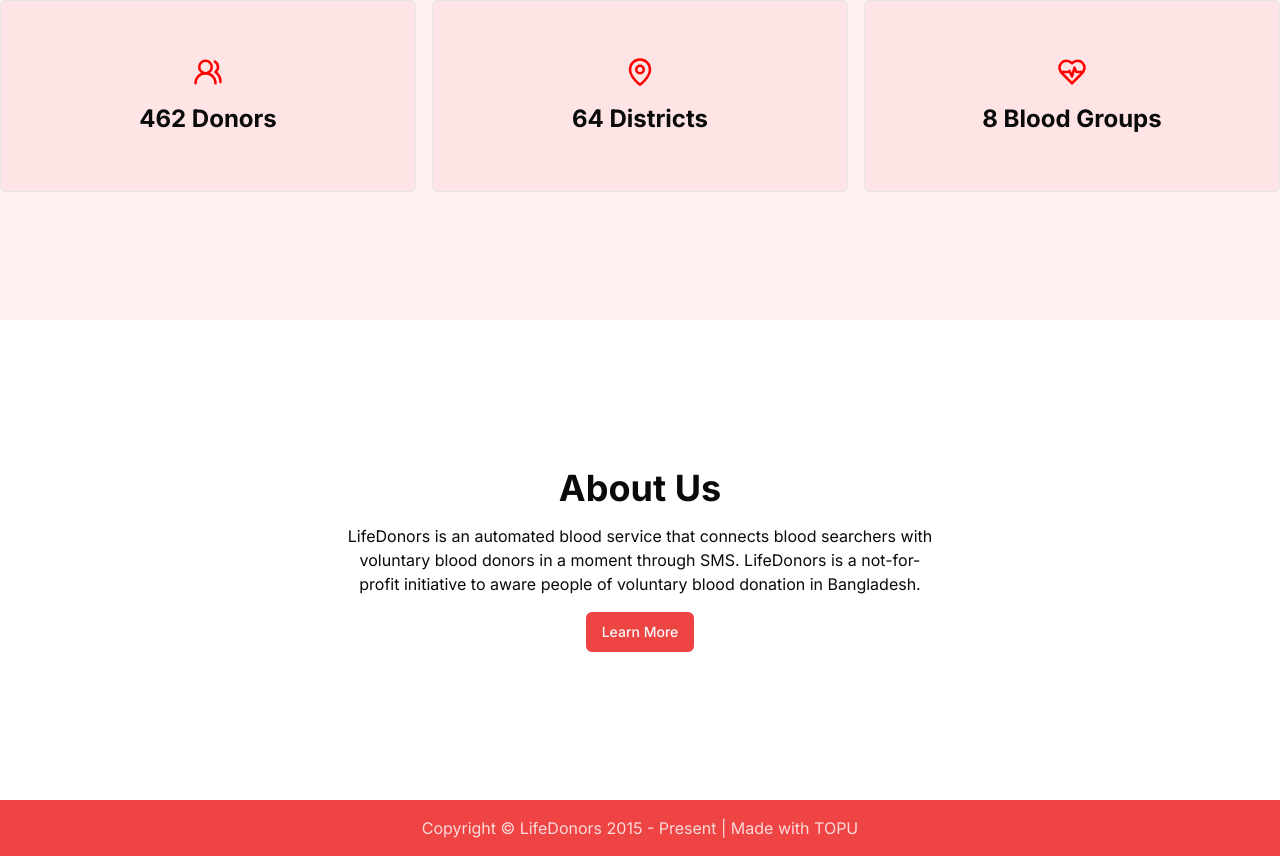
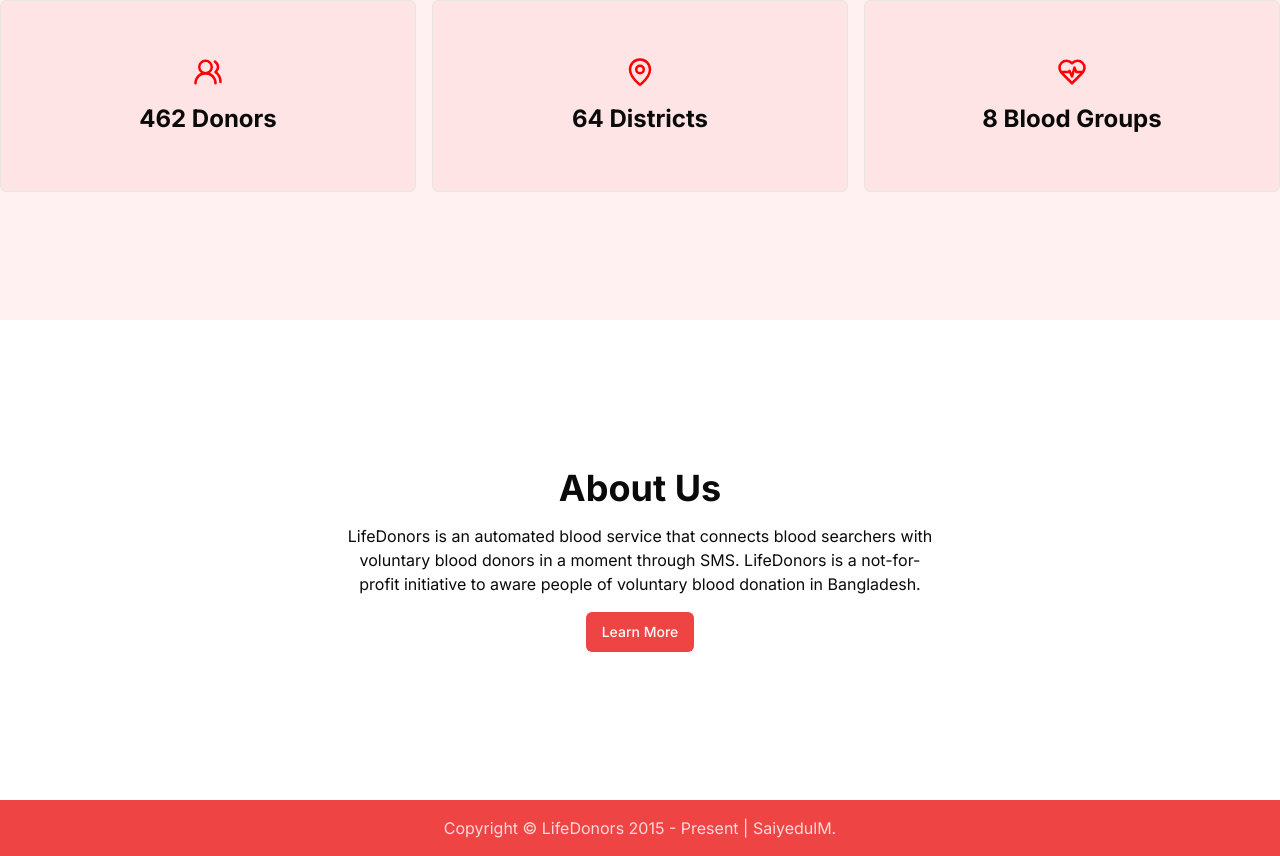
Before and after one commit to SaiyedulMorsalin/Life-Donors-Frontend, a Next.js app: page / in a window 1280 px wide. Shown: the part 1360-2216 px from the top of the page. Built offline with nearby package versions, Linux system fonts and the light colour scheme.

Commit message:
Update Footer.tsx

```diff
--- a/src/components/Footer.tsx
+++ b/src/components/Footer.tsx
@@ -1,7 +1,7 @@
 export default function Footer() {
   return (
     <footer className="bg-destructive py-4 text-center text-sm text-white/80 md:text-base">
-      Copyright © LifeDonors 2015 - Present | Made with TOPU
+      Copyright © LifeDonors 2015 - Present | SaiyedulM.
     </footer>
   );
 }
```
